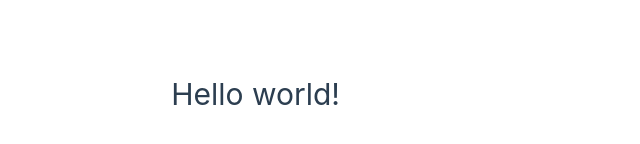
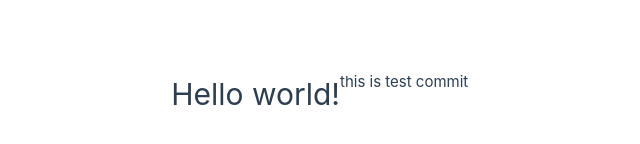
Before and after one commit to Ruta-Zala/ntb-frontend, a Vue app: page / in a window 1280 px wide. Shown: the part 306-450 px from the top of the page, without its empty margins (300-940 px from the left). Built offline with nearby package versions, Linux system fonts and the light colour scheme.

Commit message:
test commit 2

```diff
--- a/src/views/HomeView.vue
+++ b/src/views/HomeView.vue
@@ -4,4 +4,5 @@
 
 <template>
   <h1>Hello world!</h1>
+  <div>this is test commit</div>
 </template>
```
